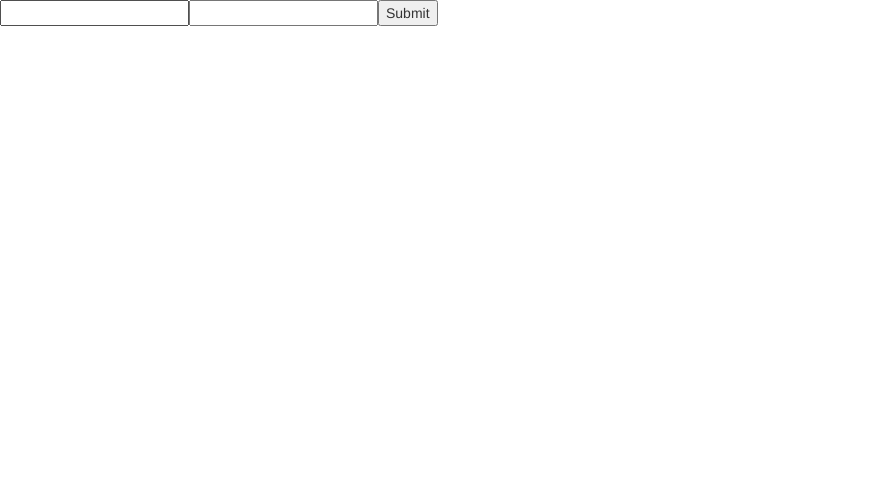
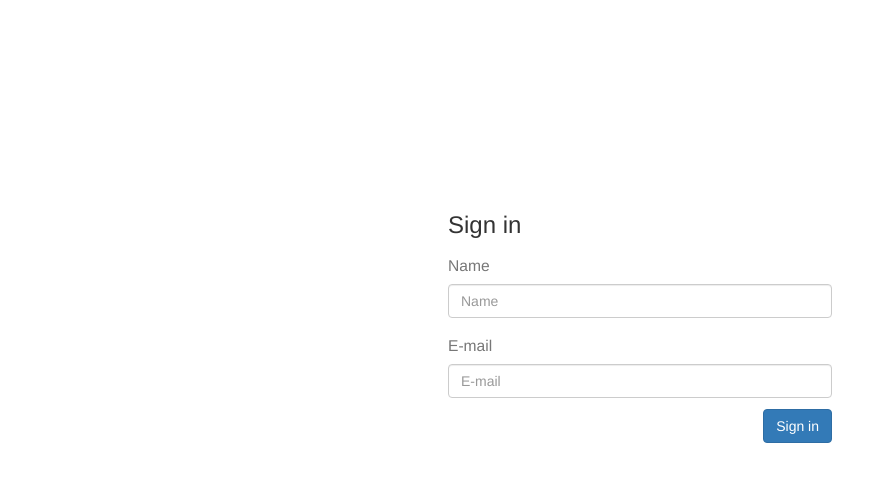
Before and after one commit to Thatianne/chat-React-Socket.io, a React app: page / in a window 1280 px wide. Shown: the whole page, without its empty margins (0-895 px from the left). Built offline with nearby package versions, Linux system fonts and the light colour scheme.

Commit message:
Interface ajustada

```diff
--- a/public/css/app.css
+++ b/public/css/app.css
@@ -34,11 +34,27 @@
     width:100%;
 }
 .input-message input{
-	height: 55px;
+  position: fixed;
+  bottom: 0;
+  right: 0;
+ 	height: 55px;
 	padding-left: 30px;
 }
 
 .row{
 	margin-right: 10px;
- 	 margin-left: 10px;
+ 	margin-left: 10px;
 }
+
+.register{
+  padding: 15% 35% 15% 35%;
+}
+
+.register input{
+  width: 100%;
+  margin-bottom: 3%;
+}
+
+.register .btn{
+  float: right;
+}
--- a/src/Register.js
+++ b/src/Register.js
@@ -34,12 +34,31 @@ export default class Register extends React.Component{
 
 	render(){
 		return (
-			<div>
-				<form onSubmit={this.handleOnSubmit}>
-					<input type="text" value={this.state.name} onChange={this.handleOnChangeName}/>
-					<input type="email" value={this.state.email} onChange={this.handleOnChangeEmail}/>
-		            <button type='submit'> Submit </button>
-		        </form>
+			<div className="register">
+				<h3>Sign in</h3>
+				<div>
+					<form onSubmit={this.handleOnSubmit}>
+
+						<h3 className="lb"><small>Name</small></h3>
+						<input
+							className="form-control"
+							type="text"
+							aria-describedby="basic-addon1"
+							placeholder="Name"
+							value={this.state.name}
+							onChange={this.handleOnChangeName}/>
+
+						<h3 className="lb"><small>E-mail</small></h3>
+						<input
+							className="form-control"
+							type="email"
+							placeholder ="E-mail"
+							value={this.state.email}
+							onChange={this.handleOnChangeEmail}/>
+
+			            <button type='submit' className="btn btn-primary"> Sign in </button>
+			        </form>
+		        </div>
 			</div>
 
 		)
```
Also changed, not shown: src/Login.js (deleted).
